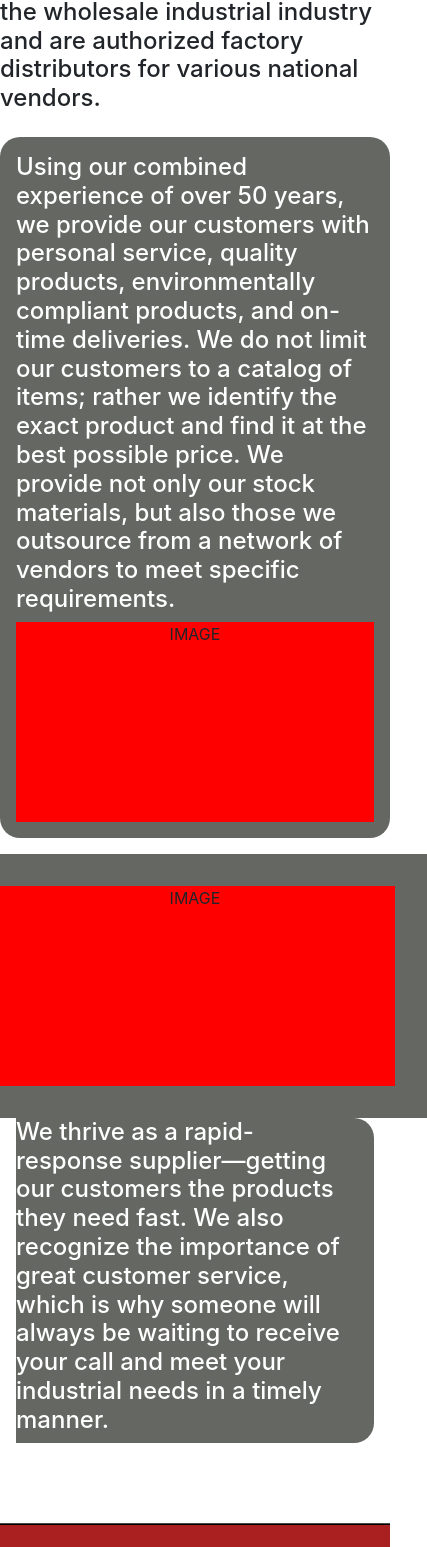
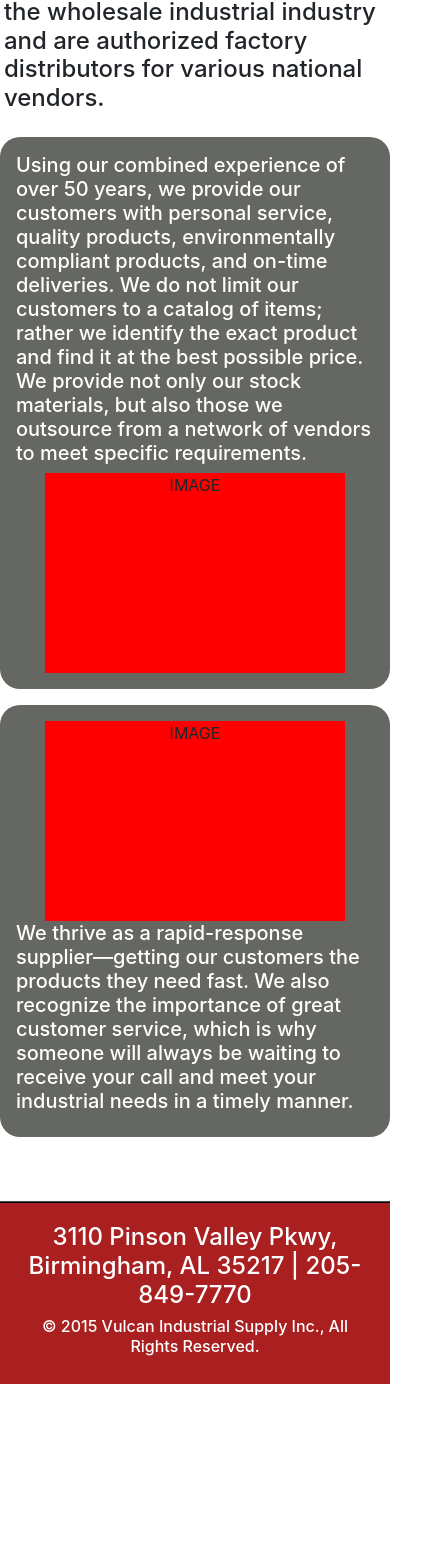
Before and after one commit to CamDavi5/VIS-Website-Revamp, a React (Create React App) app: page /about-us in a window 390 px wide. Shown: the part 349-1896 px from the top of the page, 427 px wide, since content can reach past the window. After the commit the page ends 1733 px from the top, so only its background shows below. Built offline with nearby package versions, Linux system fonts and the light colour scheme.

Commit message:
mobile sizes working

```diff
--- a/public/style.css
+++ b/public/style.css
@@ -77,7 +77,7 @@
     padding: 1em;
     display: flex;
     flex-wrap: wrap;
-    justify-content: center;
+    justify-content: space-around;
     align-items: center;
     margin-right: auto;
     margin-left: auto;
--- a/src/components/ContactCard.jsx
+++ b/src/components/ContactCard.jsx
@@ -1,9 +1,9 @@
 import React from 'react';
 
-const ContactCard = ({image, name, email, cell}) => {
+const ContactCard = ({img, name, email, cell}) => {
     return (
-        <div className="card" style={{width: 18 + 'rem'}}>
-            <img className="card-img-top" src={image} alt="Card image cap"></img>
+        <div className="card mt-3" style={{width: 18 + 'rem'}}>
+            <img className="card-img-top" src={img} alt="Card image cap"></img>
             <div className="card-body">
                 <h5 className="card-title center">{name}</h5>
             </div>
--- a/src/components/ScrollSpySupplier.jsx
+++ b/src/components/ScrollSpySupplier.jsx
@@ -2,7 +2,7 @@ import React from "react";
 import { useState } from "react";
 import SupplierPopup from "../components/SupplierPopup";
 
-const ScrollSpySupplier = ({name, image, description}) => {
+const ScrollSpySupplier = ({name, img, description}) => {
 
     const [buttonPopup, setButtonPopup] = useState(false);
 
@@ -11,8 +11,10 @@ const ScrollSpySupplier = ({name, image, description}) => {
             <li className="suppliersList" onClick={() => setButtonPopup(true)}>{name}</li>
             <SupplierPopup trigger={buttonPopup} setTrigger={setButtonPopup}>
                 <h3 className="pt-5" style={{textAlign: "center"}}>{name}</h3>
-                    <img src={image} alt="image should be here" style={{maxWidth: 70+"%"}}/>
-                <p>{description}</p>
+                    <img src={img} alt="image should be here" style={{maxWidth: 60+"%"}}/>
+                <div style={{width: 310+"px"}}>
+                    <p>{description}</p>
+                </div>
             </SupplierPopup>
         </div>
     );
--- a/src/components/SupplierPopup.jsx
+++ b/src/components/SupplierPopup.jsx
@@ -3,7 +3,7 @@ import React from 'react';
 const SupplierPopup = (props) => {
     return (props.trigger) ? (
         <div className="popup">
-            <div className="d-flex flex-column align-items-center popupInner">
+            <div className="d-flex flex-column align-items-center mb-5 popupInner">
                 <button className="btn btn-secondary closeBtn" onClick={() => props.setTrigger(false)}>CLOSE</button>
                 { props.children }
             </div>
--- a/src/pages/About.jsx
+++ b/src/pages/About.jsx
@@ -8,22 +8,16 @@ const About = () => {
     return (
         <>
             <div className="d-flex flex-column align-items-center">
-                <div className="mt-4"style={{width: 800+"px", height: 200+"px", backgroundColor: "red", maxWidth: 100+"%", textAlign: "center"}}>IMAGE</div>
-                <h4 className="mb-4">{aboutThree}</h4>
+                <div className="mt-4" style={{width: 800+"px", height: 200+"px", backgroundColor: "red", maxWidth: 100+"%", textAlign: "center"}}>IMAGE</div>
+                <h4 className="mb-4" style={{width: 768+"px", maxWidth: 98+"%"}}>{aboutThree}</h4>
             </div>
-                <div className="aboutContent" style={{backgroundColor: "rgb(75, 77, 71, 0.85)"}}>
-                        <h4 style={{color: "white", maxWidth: 720+"px"}}>{aboutOne}</h4>
-                        <div style={{width: 400+"px", height: 200+"px", backgroundColor: "red", maxWidth: 100+"%", textAlign: "center"}}>IMAGE</div>
-                </div>
-            <div className="aboutContent">
-                <div className="leftRoundCorners aboutImageSizing">
-                    <div style={{width: 400+"px", height: 200+"px", backgroundColor: "red", maxWidth: 100+"%", textAlign: "center"}}>IMAGE</div>
-                </div>
-                <div className="rightRoundCorners" style={{backgroundColor: "rgb(75, 77, 71, 0.85)"}}>
-                    <div className="pr-4">
-                        <h4 style={{color: "white", maxWidth: 750+"px"}}>{aboutTwo}</h4>
-                    </div>
-                </div>
+            <div className="aboutContent" style={{maxWidth: 1024+"px", backgroundColor: "rgb(75, 77, 71, 0.85)"}}>
+                <h5 style={{color: "white", maxWidth: 400+"px"}}>{aboutOne}</h5>
+                <div style={{width: 300+"px", height: 200+"px", backgroundColor: "red", maxWidth: 100+"%", textAlign: "center"}}>IMAGE</div>
+            </div>
+            <div className="aboutContent mt-3" style={{maxWidth: 1024+"px", backgroundColor: "rgb(75, 77, 71, 0.85)"}}>
+                <div style={{width: 300+"px", height: 200+"px", backgroundColor: "red", maxWidth: 100+"%", textAlign: "center"}}>IMAGE</div>
+                <h5 style={{color: "white", maxWidth: 400+"px"}}>{aboutTwo}</h5>
             </div>
         </>
     )
```
